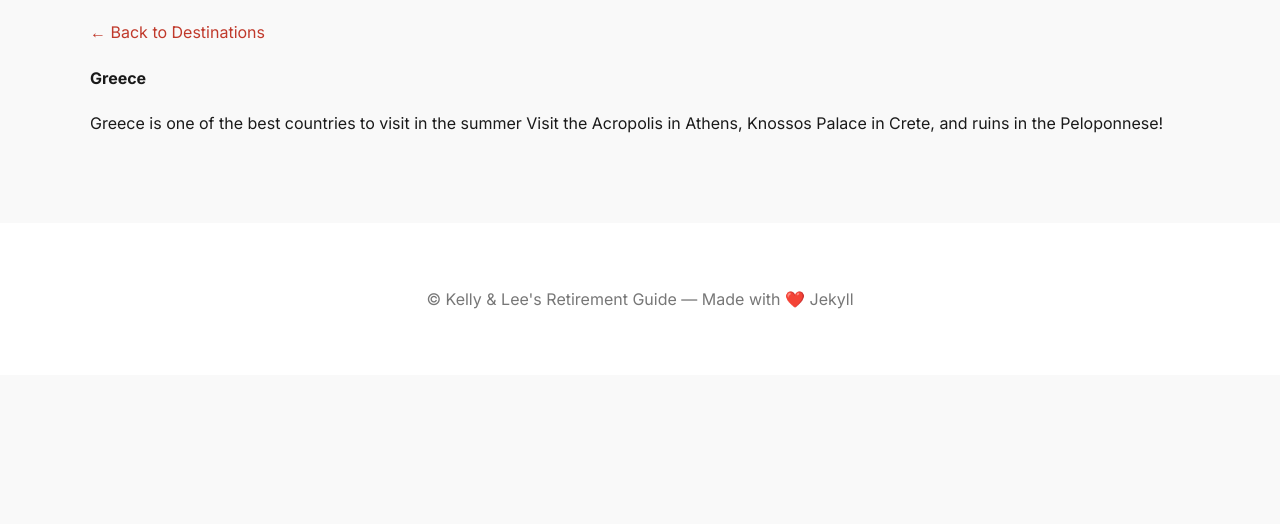
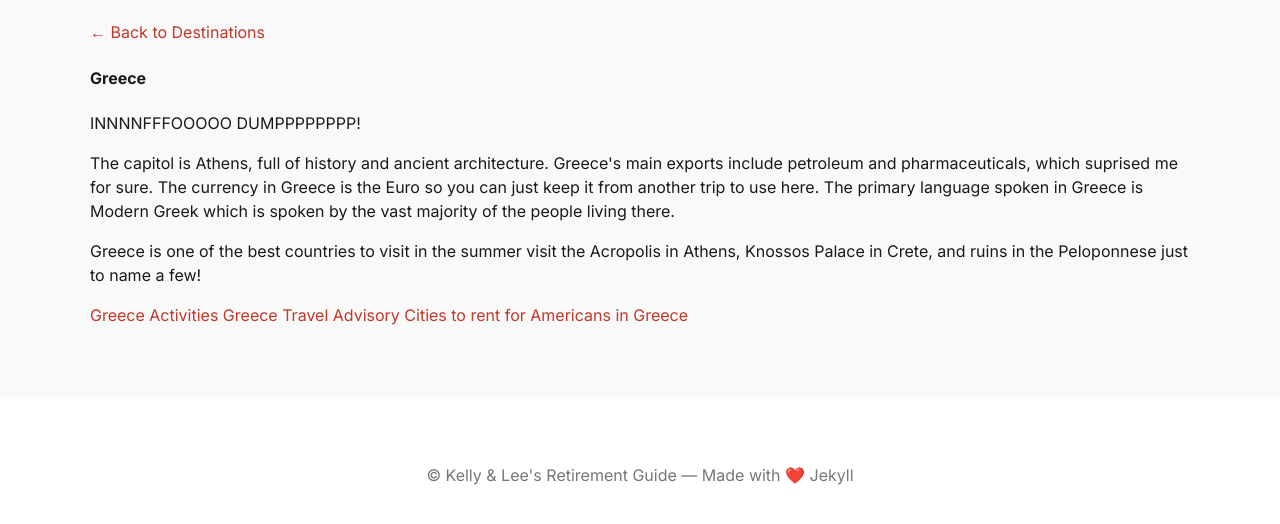
Before and after one commit to connormramey-create/Kelly_and_Lee-s_Retirement_Guide, a Jekyll site: the page built from greece.html, in a window 1280 px wide and 1051 px high, cut to the strip 500-1024 px from the top of the window. Built offline with Jekyll 4.4.1, drawn with Linux system fonts in a browser that asks for light colours.

Commit message:
Update greece.html

```diff
--- a/greece.html
+++ b/greece.html
@@ -6,4 +6,12 @@ title: Greece
 
 <h4>Greece</h4>
 
-<p>Greece is one of the best countries to visit in the summer Visit the Acropolis in Athens, Knossos Palace in Crete, and ruins in the Peloponnese!</p>
+<p>INNNNFFFOOOOO DUMPPPPPPPP!</p>
+<div></div>
+<p>The capitol is Athens, full of history and ancient architecture. Greece's main exports include petroleum and pharmaceuticals, which suprised me for sure. The currency in Greece is the Euro so you can just keep it from another trip to use here. The primary language spoken in Greece is Modern Greek which is spoken by the vast majority of the people living there.</p>
+<div></div>
+<p>Greece is one of the best countries to visit in the summer visit the Acropolis in Athens, Knossos Palace in Crete, and ruins in the Peloponnese just to name a few!</p>
+
+<a href="https://www.viator.com/Greece/d53-ttd">Greece Activities</a>
+<a href="https://travel.state.gov/content/travel/en/international-travel/International-Travel-Country-Information-Pages/Greece.html">Greece Travel Advisory</a>
+<a href="https://www.worldwidegreeks.com/threads/best-neighborhood-to-stay-1-month-in-athens.4853/#:~:text=If%20you're%20staying%20in,1%20%2D%202%20of%202%20Posts">Cities to rent for Americans in Greece</a>
```
